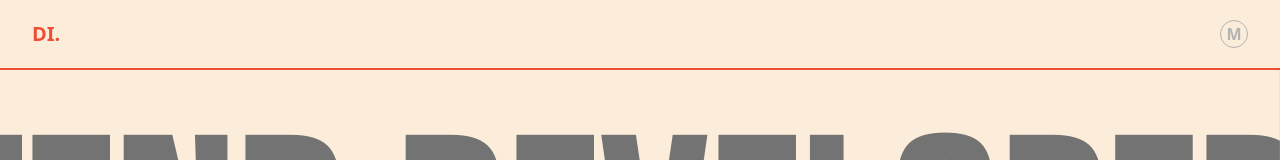
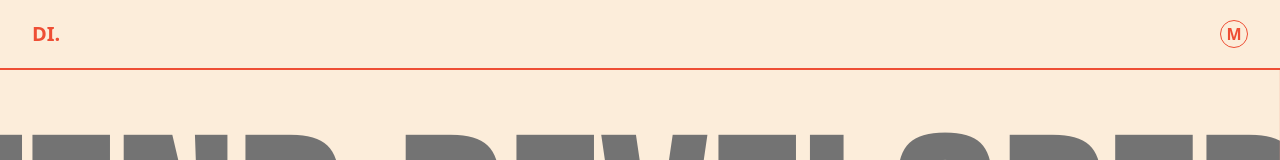
Before and after one commit to vibe-coder/david-irinyemi-portfolio-main, a Next.js app in the folder david-irinyemi-portfolio/david-irinyemi-portfolio/: page / in a window 1280 px wide. Shown: the top 160 px of the page. Built offline with nearby package versions, Linux system fonts and the light colour scheme.

Commit message:
Chnaged text and border colour

```diff
--- a/david-irinyemi-portfolio/david-irinyemi-portfolio/src/app/Styles/NavBar.scss
+++ b/david-irinyemi-portfolio/david-irinyemi-portfolio/src/app/Styles/NavBar.scss
@@ -14,7 +14,7 @@ nav{
     }
 
     #menu-button-wrapper{
-      color: #b3b3b3;
+      color: #EE4E34;
       transition: 0.3s ease-in-out
     }
 
@@ -22,7 +22,7 @@ nav{
       border-radius: 30px;
       height: 28px;
       width: 28px;
-      border: .9px solid #b3b3b3;
+      border: .9px solid #EE4E34;
       appearance: none;
       z-index: 20px;
       transition: 0.3s ease-in-out
@@ -33,10 +33,10 @@ nav{
     }
 
     #input:checked{
-      border: .9px solid #017564;
+      border: .9px solid #EE4E34;
     }
     #input:checked ~ #menu-button-wrapper{
-      background-color: #017564;
+      background-color: #EE4E34;
       color: white;
     }
   }
```
